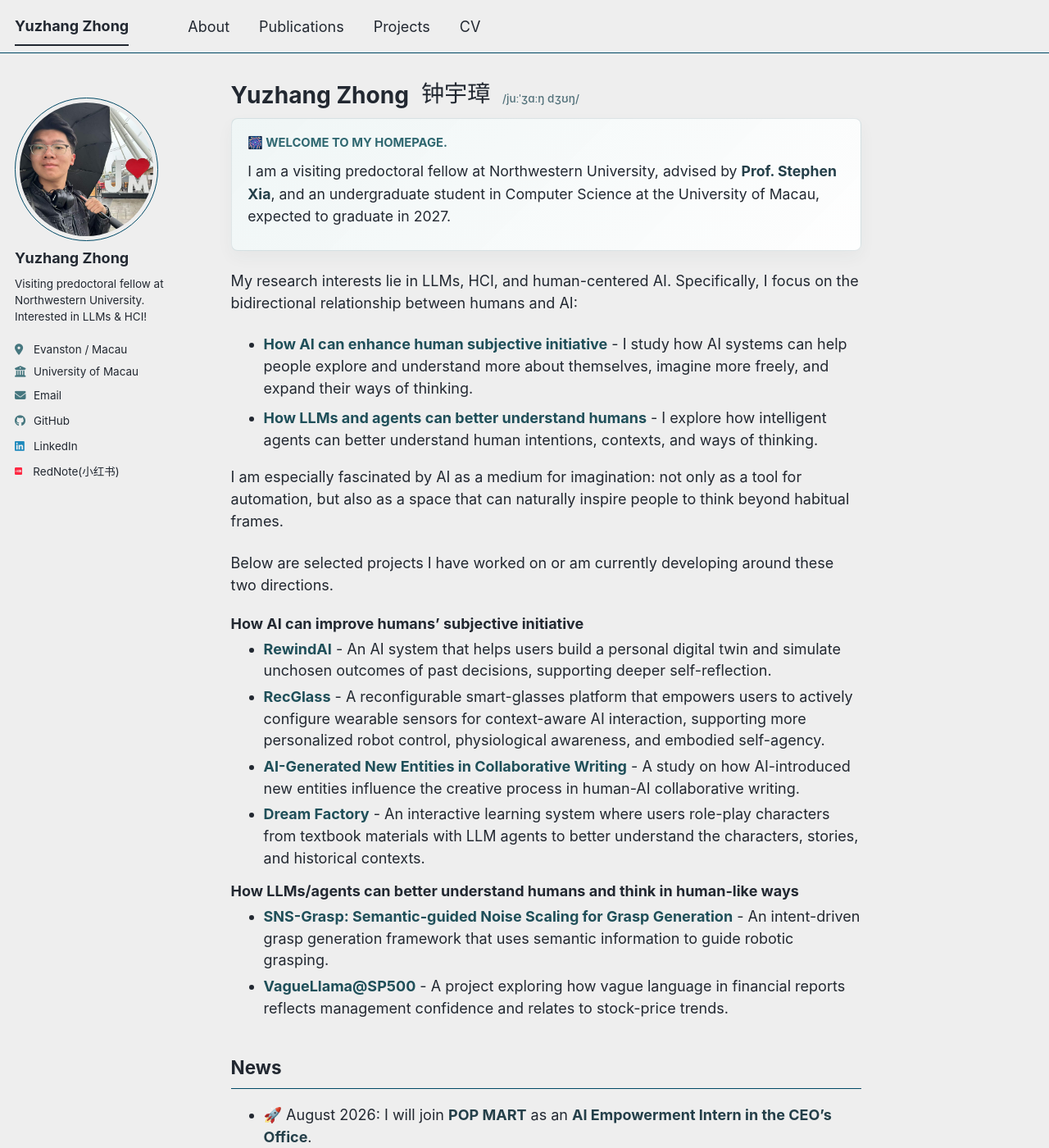
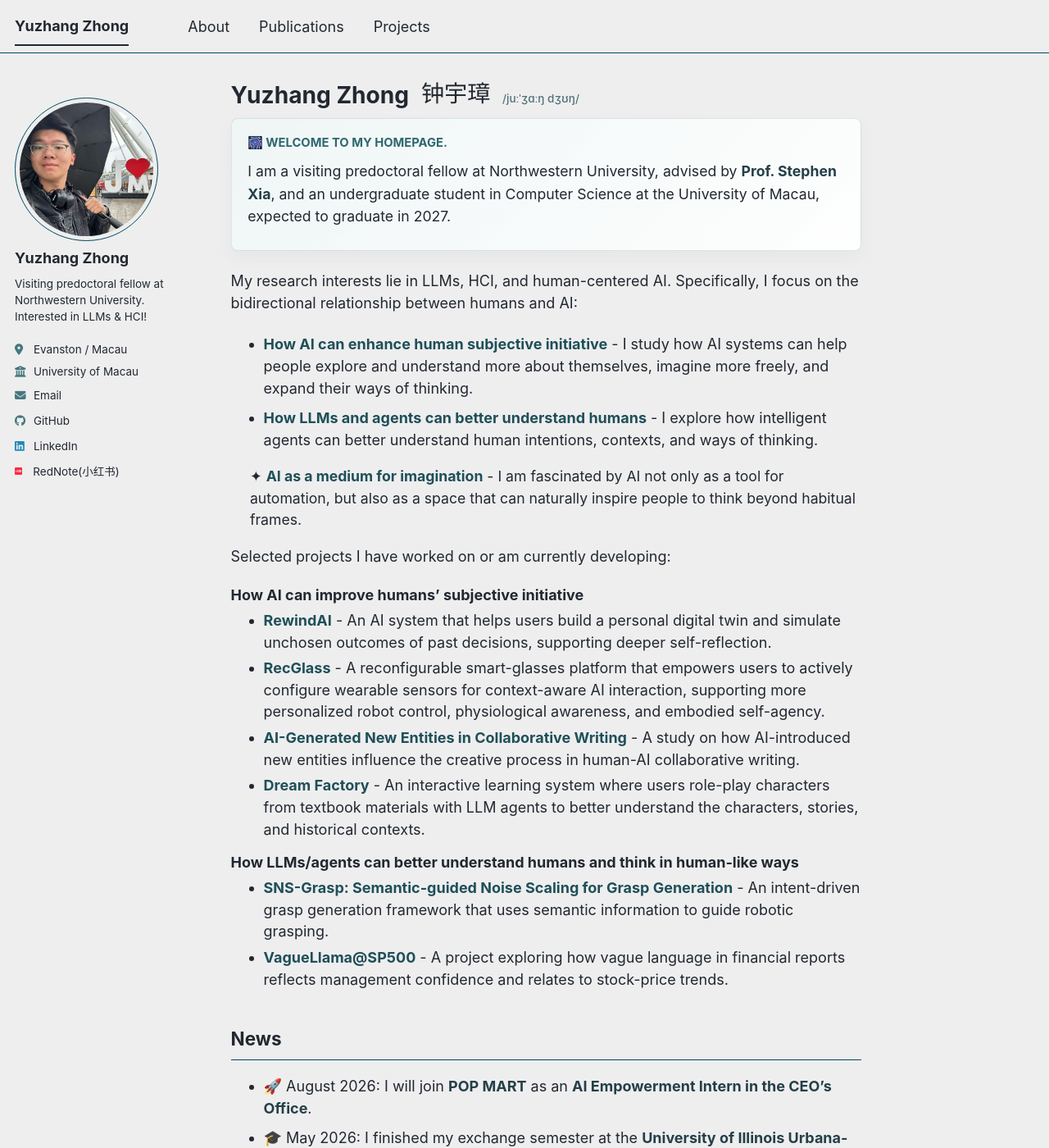
Before and after one commit to yuzhang-zhong/yuzhang-zhong.github.io, a Jekyll site: the page built from _pages/about.md, in a window 1280 px wide and 1400 px high. Shown: the whole window at 82% size. Built offline with Jekyll 4.4.1, drawn with Linux system fonts in a browser that asks for light colours; a style sheet for code colours, icons or effects is not loaded.

Commit message:
Remove CV and refine project intro

```diff
--- a/_data/navigation.yml
+++ b/_data/navigation.yml
@@ -16,6 +16,3 @@ main:
 
   - title: "Projects"
     url: /portfolio/
-
-  - title: "CV"
-    url: /cv/
--- a/_includes/head/custom.html
+++ b/_includes/head/custom.html
@@ -90,6 +90,18 @@
   }
 
   .page__content .project-name {
+    color: #1f4f59;
+    font-weight: 700;
+  }
+
+  .page__content .imagination-note {
+    margin: 0.35rem 0 0.95rem 1.3rem;
+    color: var(--global-text-color);
+    font-size: 0.98rem;
+    line-height: 1.5;
+  }
+
+  .page__content .imagination-note span {
     color: #1f4f59;
     font-weight: 700;
   }
--- a/_pages/about.md
+++ b/_pages/about.md
@@ -20,12 +20,9 @@ focus on the bidirectional relationship between humans and AI:
 - <span class="project-name">How AI can enhance human subjective initiative</span> - I study how AI systems can help people explore and understand more about themselves, imagine more freely, and expand their ways of thinking.
 - <span class="project-name">How LLMs and agents can better understand humans</span> - I explore how intelligent agents can better understand human intentions, contexts, and ways of thinking.
 
-I am especially fascinated by AI as a medium for imagination: not only as a tool
-for automation, but also as a space that can naturally inspire people to think
-beyond habitual frames.
+<p class="imagination-note">✦ <span>AI as a medium for imagination</span> - I am fascinated by AI not only as a tool for automation, but also as a space that can naturally inspire people to think beyond habitual frames.</p>
 
-Below are selected projects I have worked on or am currently developing around
-these two directions.
+Selected projects I have worked on or am currently developing:
 
 <section class="project-directions" markdown="1">
 
--- a/_pages/sitemap.md
+++ b/_pages/sitemap.md
@@ -12,5 +12,4 @@ A compact overview of the main pages on this site. An [XML sitemap]({{ base_path
 - [Home]({{ base_path }}/)
 - [Publications]({{ base_path }}/publications/)
 - [Projects]({{ base_path }}/portfolio/)
-- [CV]({{ base_path }}/cv/)
 - [Sitemap]({{ base_path }}/sitemap/)
```
Also changed, not shown: _pages/cv.md (deleted, +0 -77 lines).
